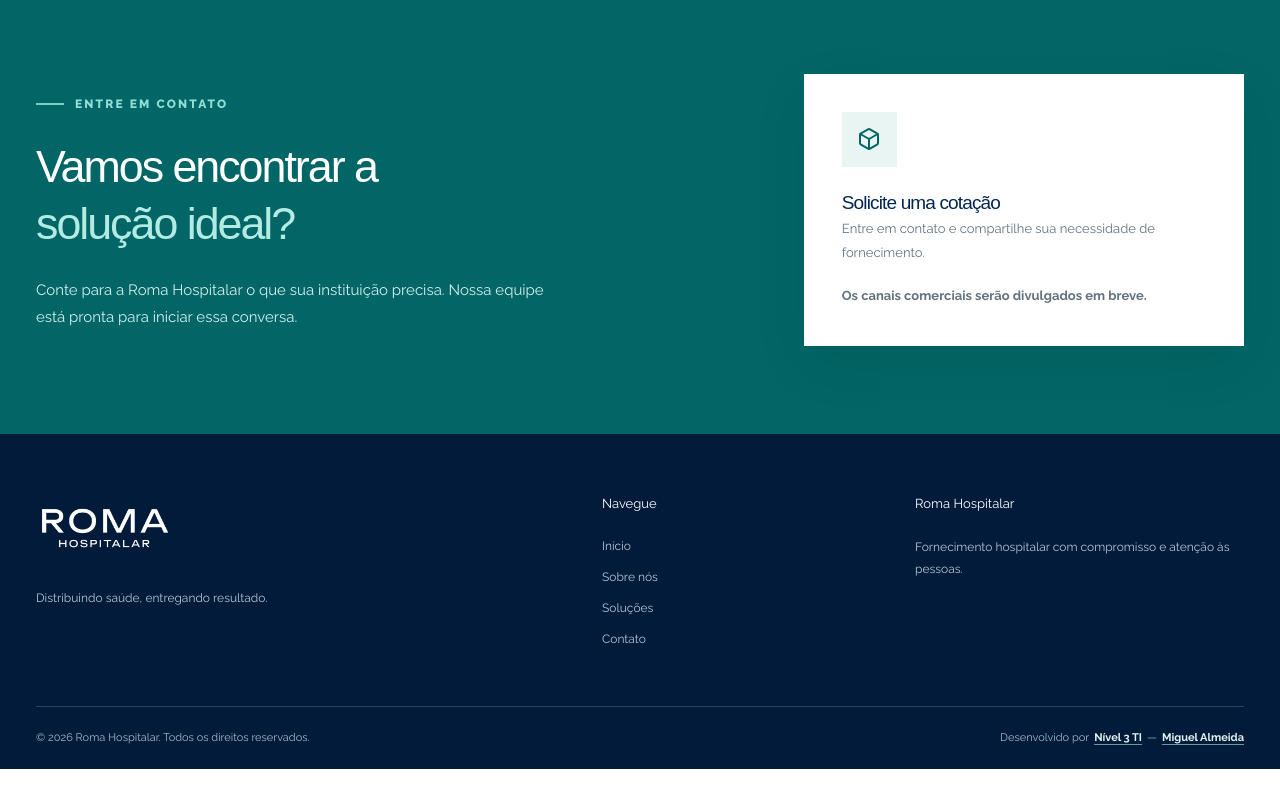
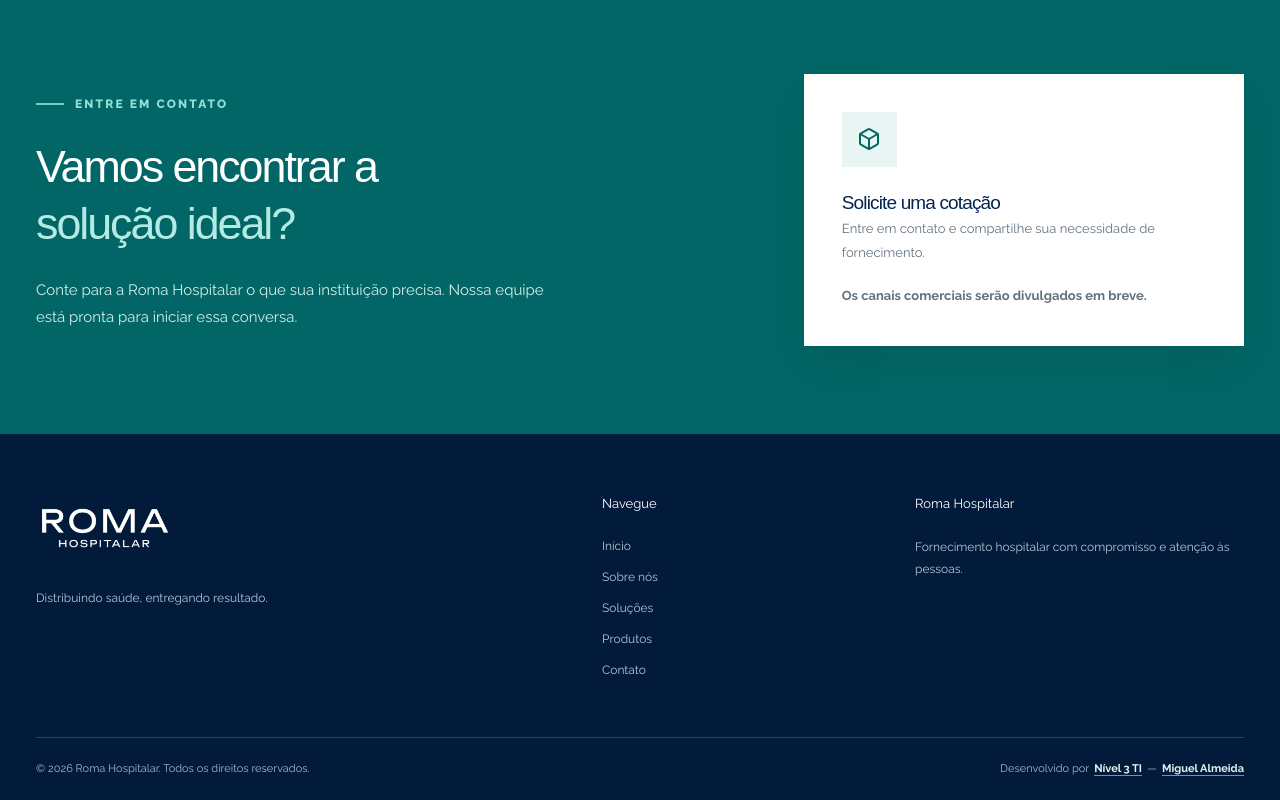
Before and after one commit to MiguelAlmeidaJ/Roma-Hospitalar, a Next.js app: page / in a window 1280 px wide. Shown: the part 3649-4449 px from the top of the page. Before the commit the page ends 4418 px from the top, so only its background shows below. Built offline with nearby package versions, Linux system fonts and the light colour scheme; a web font is replaced by a local one.

Commit message:
feat: adiciona acesso ao catálogo no rodapé

```diff
--- a/src/app/page.tsx
+++ b/src/app/page.tsx
@@ -100,7 +100,7 @@
       </div>
     </section>
 
-    <footer className="footer"><div className="container footer-main"><div className="footer-brand"><Brand inverted /><p>Distribuindo saúde, entregando resultado.</p></div><div className="footer-links"><h4>Navegue</h4><a href="#inicio">Início</a><a href="#sobre">Sobre nós</a><a href="#solucoes">Soluções</a><a href="#contato">Contato</a></div><div className="footer-links"><h4>Roma Hospitalar</h4><p>Fornecimento hospitalar com compromisso e atenção às pessoas.</p></div></div><div className="container footer-bottom"><span>© {new Date().getFullYear()} Roma Hospitalar. Todos os direitos reservados.</span><span className="footer-credit">Desenvolvido por <a href="https://www.nivel3ti.com.br/" target="_blank" rel="noopener noreferrer">Nível 3 TI</a> — <a href="https://www.instagram.com/miguelalmeida.dev/" target="_blank" rel="noopener noreferrer">Miguel Almeida</a></span></div></footer>
+    <footer className="footer"><div className="container footer-main"><div className="footer-brand"><Brand inverted /><p>Distribuindo saúde, entregando resultado.</p></div><div className="footer-links"><h4>Navegue</h4><a href="#inicio">Início</a><a href="#sobre">Sobre nós</a><a href="#solucoes">Soluções</a><a href="/produtos">Produtos</a><a href="#contato">Contato</a></div><div className="footer-links"><h4>Roma Hospitalar</h4><p>Fornecimento hospitalar com compromisso e atenção às pessoas.</p></div></div><div className="container footer-bottom"><span>© {new Date().getFullYear()} Roma Hospitalar. Todos os direitos reservados.</span><span className="footer-credit">Desenvolvido por <a href="https://www.nivel3ti.com.br/" target="_blank" rel="noopener noreferrer">Nível 3 TI</a> — <a href="https://www.instagram.com/miguelalmeida.dev/" target="_blank" rel="noopener noreferrer">Miguel Almeida</a></span></div></footer>
     <BackToTop />
   </main>;
 }
```
